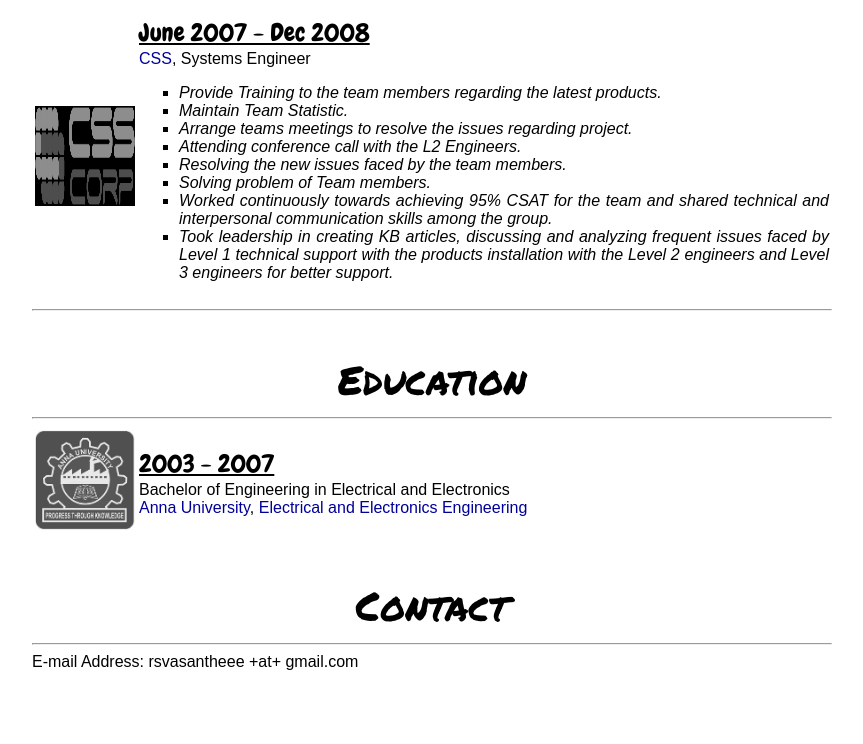
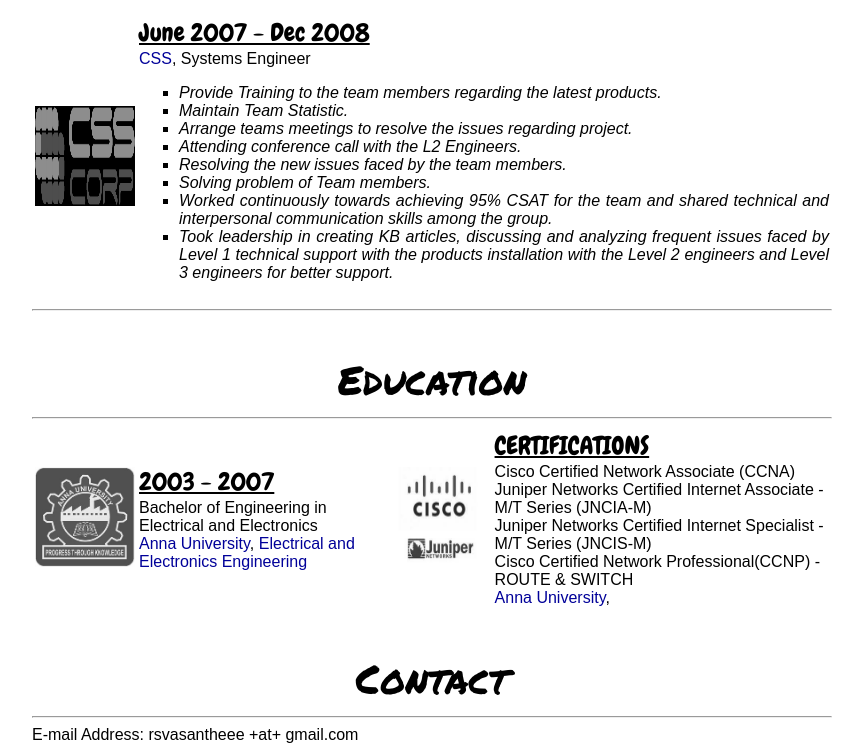
Before and after one commit to updateInternet/updateInternet.github.io, a plain HTML site: page index.html in a window 1280 px wide. Shown: the part 1167-1911 px from the top of the page, without its empty margins (208-1071 px from the left). Before the commit the page ends 1838 px from the top, so only its background shows below. Drawn offline with nearby package versions, Linux system fonts and the light colour scheme; a web font is replaced by a local one.

Commit message:
Initial commit

```diff
--- a/index.html
+++ b/index.html
@@ -179,16 +179,32 @@ Systems Engineer
 <div class="title" id="education">Education</div>
 <hr>
 <table>
+
 <tr>
 <td>
 <a href="http://www.annauniv.edu/index.php" onmouseover="handleMouseOver('annauniv', 'jpg');return true;" onmouseout="handleMouseOut('annauniv', 'jpg');return true;">
 <img id="annauniv" src="images/annauniv_bw.jpg" style="width:100px; height:100px"></a>
 </td>
+
 <td>
 <div class="title2">2003 - 2007</div>
 Bachelor of Engineering in Electrical and Electronics<br>
 <a onmouseover="handleMouseOver('annauniv', 'jpg');return true;" onmouseout="handleMouseOut('annauniv', 'jpg');return true;" href="https://www.annauniv.edu/" target="_blank">Anna University</a>,
 <a onmouseover="handleMouseOver('annauniv', 'jpg');return true;" onmouseout="handleMouseOut('annauniv', 'jpg');return true;" href="https://www.annauniv.edu/department/index.php" target="_blank">Electrical and Electronics Engineering</a>
+</td>
+
+<td>
+<a href="http://www.networkworld.com/article/2210939/lan-wan/cisco-vs-juniper.html" onmouseover="handleMouseOver('cj', 'jpg');return true;" onmouseout="handleMouseOut('cj', 'jpg');return true;">
+<img id="cj" src="images/cj_bw.jpg" style="width:100px; height:100px"></a>
+</td>
+
+<td>
+<div class="title2">CERTIFICATIONS</div>
+Cisco Certified Network Associate (CCNA)<br>
+Juniper Networks Certified Internet Associate - M/T Series (JNCIA-M)<br>
+Juniper Networks Certified Internet Specialist - M/T Series (JNCIS-M)<br>
+Cisco Certified Network Professional(CCNP) - ROUTE & SWITCH<br>
+<a onmouseover="handleMouseOver('cj', 'jpg');return true;" onmouseout="handleMouseOut('cj', 'jpg');return true;" href="http://www.networkworld.com/article/2210939/lan-wan/cisco-vs-juniper.html" target="_blank">Anna University</a>,
 </td>
 </tr>
 
```
Also changed, not shown: images/cj_bw.jpg (added), images/cj_colored.jpg (added), images/google2_bw.jpg (added), images/google2_colored.jpg (added).
